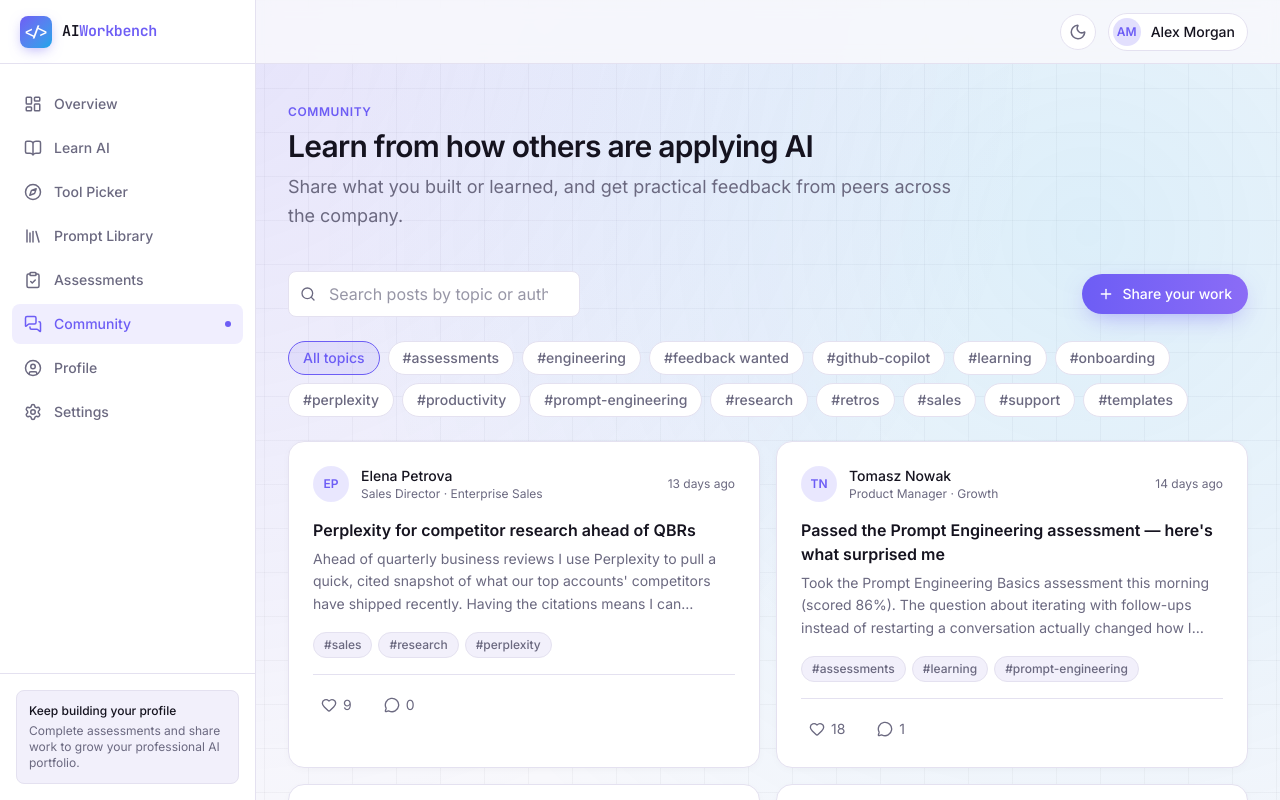
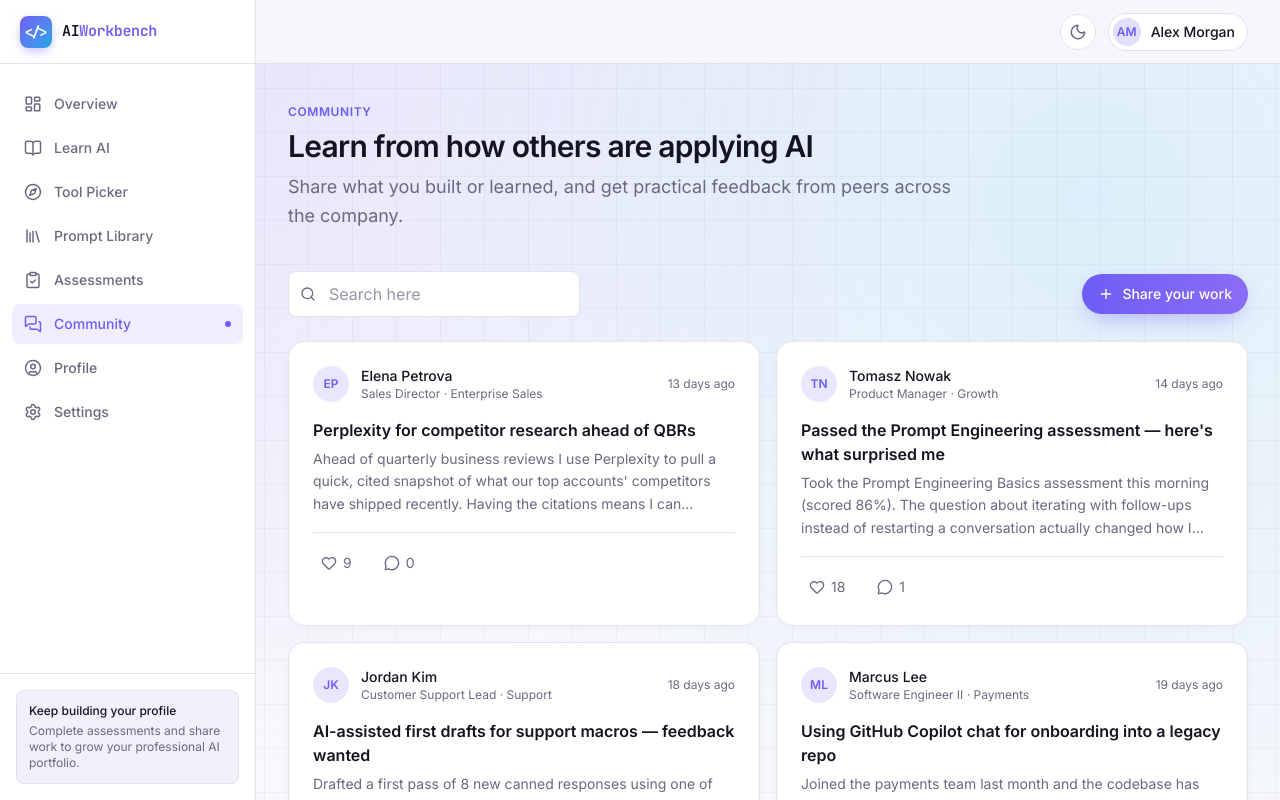
Before and after one commit to amymaybe222-jpg/AI-Workbench, a Next.js app: page /community in a window 1280 px wide. Shown: the top 800 px of the page. Built offline with nearby package versions, Linux system fonts and the light colour scheme.

Commit message:
Simplify Community page: drop topic filters and tags
Removes the topic filter chip row and all tag badges/pickers from
posts, post cards, and the new-post form to cut visual clutter.
Updates the search placeholder to "Search here".

```diff
--- a/src/components/community/CommunityFeed.tsx
+++ b/src/components/community/CommunityFeed.tsx
@@ -3,7 +3,6 @@
 import { useMemo, useState } from "react";
 import { Plus } from "lucide-react";
 import { SearchInput } from "@/components/ui/SearchInput";
-import { Chip } from "@/components/ui/Chip";
 import { Button } from "@/components/ui/Button";
 import { Card } from "@/components/ui/Card";
 import { PostCard } from "./PostCard";
@@ -13,14 +12,7 @@ import { useCommunityPosts } from "@/lib/useCommunityPosts";
 export function CommunityFeed() {
   const { posts, likedIds, addPost, toggleLike } = useCommunityPosts();
   const [search, setSearch] = useState("");
-  const [tag, setTag] = useState<string | null>(null);
   const [showForm, setShowForm] = useState(false);
-
-  const allTags = useMemo(() => {
-    const set = new Set<string>();
-    posts.forEach((p) => p.tags.forEach((t) => set.add(t)));
-    return Array.from(set).sort();
-  }, [posts]);
 
   const sorted = useMemo(
     () => [...posts].sort((a, b) => new Date(b.createdAt).getTime() - new Date(a.createdAt).getTime()),
@@ -28,7 +20,6 @@ export function CommunityFeed() {
   );
 
   const filtered = sorted.filter((p) => {
-    if (tag && !p.tags.includes(tag)) return false;
     if (!search.trim()) return true;
     const q = search.toLowerCase();
     return p.title.toLowerCase().includes(q) || p.body.toLowerCase().includes(q) || p.author.toLowerCase().includes(q);
@@ -38,7 +29,7 @@ export function CommunityFeed() {
     <div>
       <div className="flex flex-col gap-4 sm:flex-row sm:items-center sm:justify-between">
         <SearchInput
-          placeholder="Search posts by topic or author…"
+          placeholder="Search here"
           value={search}
           onChange={(e) => setSearch(e.target.value)}
           aria-label="Search community posts"
@@ -62,20 +53,9 @@ export function CommunityFeed() {
         </div>
       )}
 
-      <div className="mt-6 flex flex-wrap gap-2">
-        <Chip active={tag === null} onClick={() => setTag(null)}>
-          All topics
-        </Chip>
-        {allTags.map((t) => (
-          <Chip key={t} active={tag === t} onClick={() => setTag(tag === t ? null : t)}>
-            #{t}
-          </Chip>
-        ))}
-      </div>
-
       {filtered.length === 0 ? (
         <Card className="mt-8 py-14 text-center text-sm text-text-muted">
-          No posts match yet — be the first to share something in this topic.
+          No posts match yet — be the first to share something.
         </Card>
       ) : (
         <div className="mt-6 grid gap-4 sm:grid-cols-2">
--- a/src/components/community/NewPostForm.tsx
+++ b/src/components/community/NewPostForm.tsx
@@ -7,7 +7,6 @@ import { Button } from "@/components/ui/Button";
 import { useLocalStorage } from "@/lib/useLocalStorage";
 import { STORAGE_KEYS, DEFAULT_PROFILE } from "@/lib/storageKeys";
 
-const suggestedTags = ["engineering", "productivity", "prompt-engineering", "support", "sales", "learning"];
 const MIN_BODY_LENGTH = 30;
 
 export function NewPostForm({
@@ -20,15 +19,10 @@ export function NewPostForm({
   const [profile] = useLocalStorage(STORAGE_KEYS.profile, DEFAULT_PROFILE);
   const [title, setTitle] = useState("");
   const [body, setBody] = useState("");
-  const [selectedTags, setSelectedTags] = useState<string[]>([]);
   const [submitAttempted, setSubmitAttempted] = useState(false);
 
   const bodyLength = body.trim().length;
   const bodyTooShort = bodyLength < MIN_BODY_LENGTH;
-
-  function toggleTag(tag: string) {
-    setSelectedTags((prev) => (prev.includes(tag) ? prev.filter((t) => t !== tag) : [...prev, tag]));
-  }
 
   function handleSubmit(e: React.FormEvent) {
     e.preventDefault();
@@ -37,14 +31,13 @@ export function NewPostForm({
     onSubmit({
       title: title.trim(),
       body: body.trim(),
-      tags: selectedTags,
+      tags: [],
       author: profile.name,
       role: profile.role,
       team: profile.team,
     });
     setTitle("");
     setBody("");
-    setSelectedTags([]);
     setSubmitAttempted(false);
   }
 
@@ -94,26 +87,6 @@ export function NewPostForm({
             </p>
           )}
         </div>
-        <div>
-          <p className="text-xs font-medium text-text-muted">Tags</p>
-          <div className="mt-1.5 flex flex-wrap gap-2">
-            {suggestedTags.map((tag) => (
-              <button
-                type="button"
-                key={tag}
-                onClick={() => toggleTag(tag)}
-                aria-pressed={selectedTags.includes(tag)}
-                className={`focus-ring rounded-full border px-3 py-1 text-xs font-medium transition-colors ${
-                  selectedTags.includes(tag)
-                    ? "border-primary bg-primary/15 text-primary"
-                    : "border-border text-text-muted hover:border-primary/40"
-                }`}
-              >
-                #{tag}
-              </button>
-            ))}
-          </div>
-        </div>
         <div className="flex justify-end gap-2 pt-1">
           <Button type="button" variant="ghost" onClick={onCancel}>
             Cancel
--- a/src/components/community/PostCard.tsx
+++ b/src/components/community/PostCard.tsx
@@ -3,7 +3,6 @@
 import Link from "next/link";
 import { Heart, MessageCircle } from "lucide-react";
 import { Card } from "@/components/ui/Card";
-import { Badge } from "@/components/ui/Badge";
 import { cn } from "@/lib/utils";
 import { CommunityPost } from "@/types";
 
@@ -55,14 +54,6 @@ export function PostCard({
         <p className="mt-1.5 line-clamp-3 text-sm leading-relaxed text-text-muted">{post.body}</p>
       </Link>
 
-      <div className="mt-4 flex flex-wrap gap-1.5">
-        {post.tags.map((tag) => (
-          <Badge key={tag} tone="neutral">
-            #{tag}
-          </Badge>
-        ))}
-      </div>
-
       <div className="mt-4 flex items-center gap-4 border-t border-border pt-4 text-sm text-text-muted">
         <button
           type="button"
--- a/src/components/community/PostDetail.tsx
+++ b/src/components/community/PostDetail.tsx
@@ -4,7 +4,6 @@ import { useState } from "react";
 import Link from "next/link";
 import { ArrowLeft, Heart, Send } from "lucide-react";
 import { Card } from "@/components/ui/Card";
-import { Badge } from "@/components/ui/Badge";
 import { Button } from "@/components/ui/Button";
 import { LinkButton } from "@/components/ui/LinkButton";
 import { useCommunityPosts } from "@/lib/useCommunityPosts";
@@ -77,14 +76,6 @@ export function PostDetail({ postId }: { postId: string }) {
         <h1 className="mt-5 text-xl font-semibold text-text sm:text-2xl">{post.title}</h1>
         <p className="mt-3 whitespace-pre-line text-base leading-relaxed text-text-muted sm:text-lg">{post.body}</p>
 
-        <div className="mt-4 flex flex-wrap gap-1.5">
-          {post.tags.map((t) => (
-            <Badge key={t} tone="neutral">
-              #{t}
-            </Badge>
-          ))}
-        </div>
-
         <div className="mt-5 flex items-center gap-4 border-t border-border pt-4">
           <button
             type="button"
```
